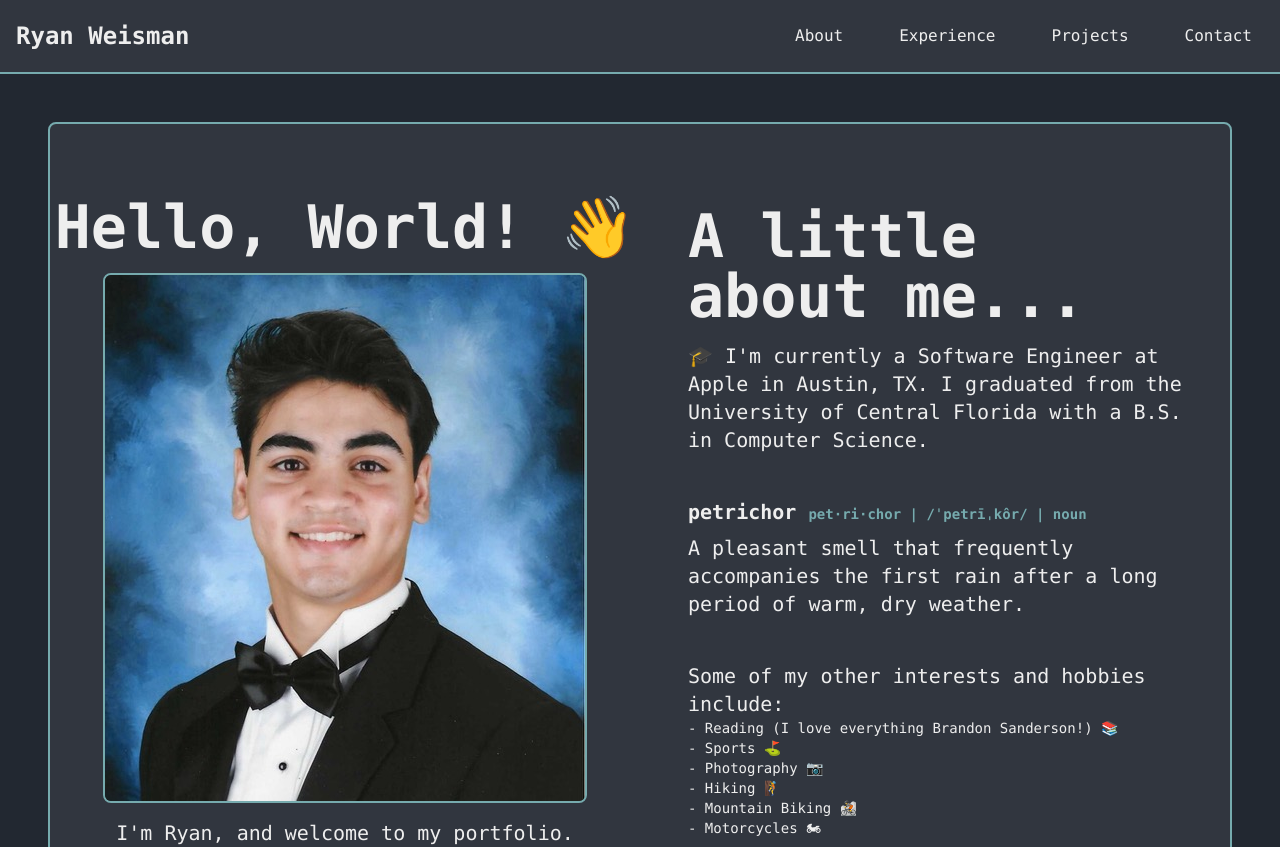
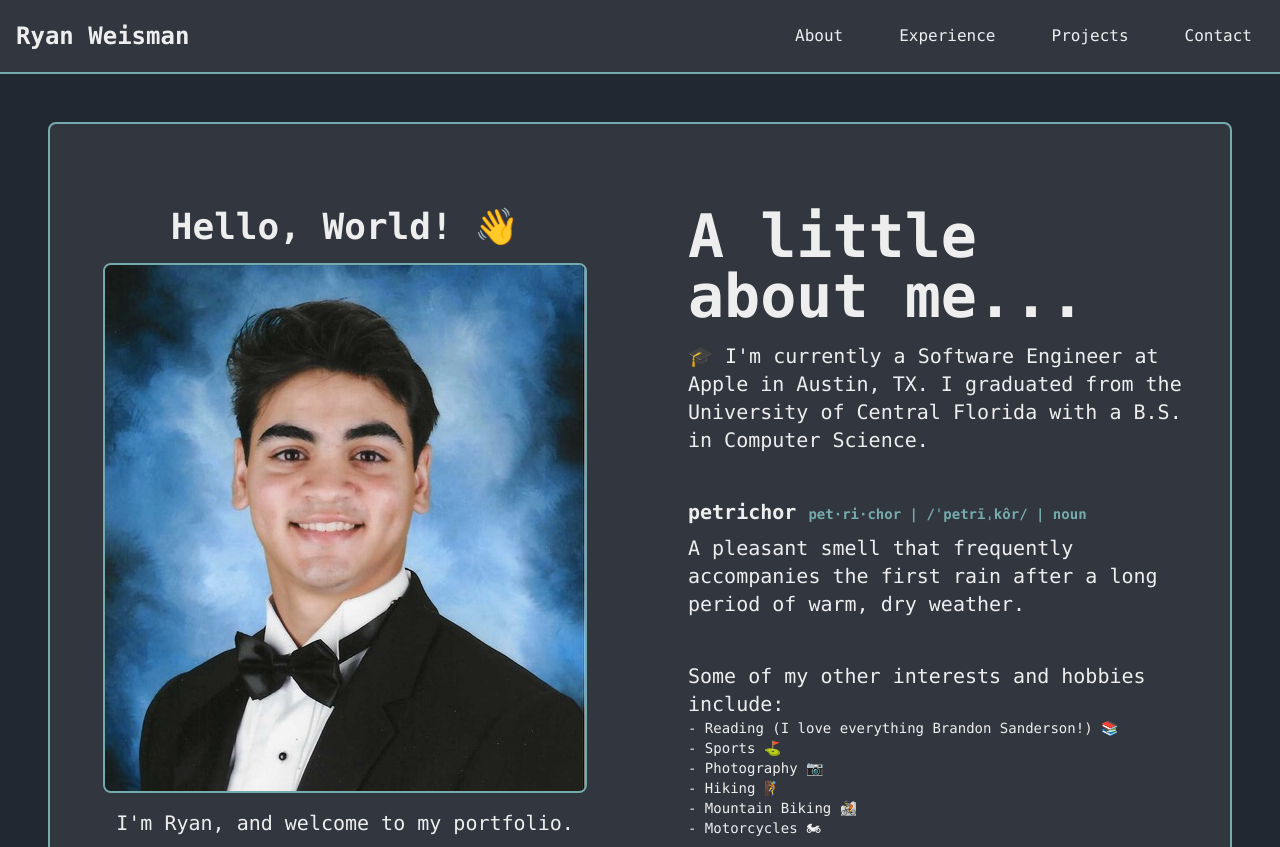
Before and after one commit to Ryan-W31/Ryan-W31, a React (Vite) app: page / in a window 1280 px wide. Shown: the top 847 px of the page. Built offline with nearby package versions, Linux system fonts and the light colour scheme.

Commit message:
Update App.jsx

```diff
--- a/src/App.jsx
+++ b/src/App.jsx
@@ -39,7 +39,7 @@ function App() {
         className="flex flex-row items-center justify-between h-screen m-12 bg-dark-secondary rounded-lg border-light-secondary border-2 scroll-mt-20"
       >
         <div class="flex flex-col items-center justify-center w-1/2">
-          <h1 class="text-6xl font-bold text-light-primary mb-4">Hello, World! &#x1F44B;</h1>
+          <h1 class="text-4xl font-bold text-light-primary mb-4">Hello, World! &#x1F44B;</h1>
 
           <img className="h-auto rounded-lg border-light-secondary border-2" src="../Ryan-W31/Ry-Grad-Pic.png" />
           <p class="text-xl text-light-primary mt-4">I'm Ryan, and welcome to my portfolio.</p>
```
